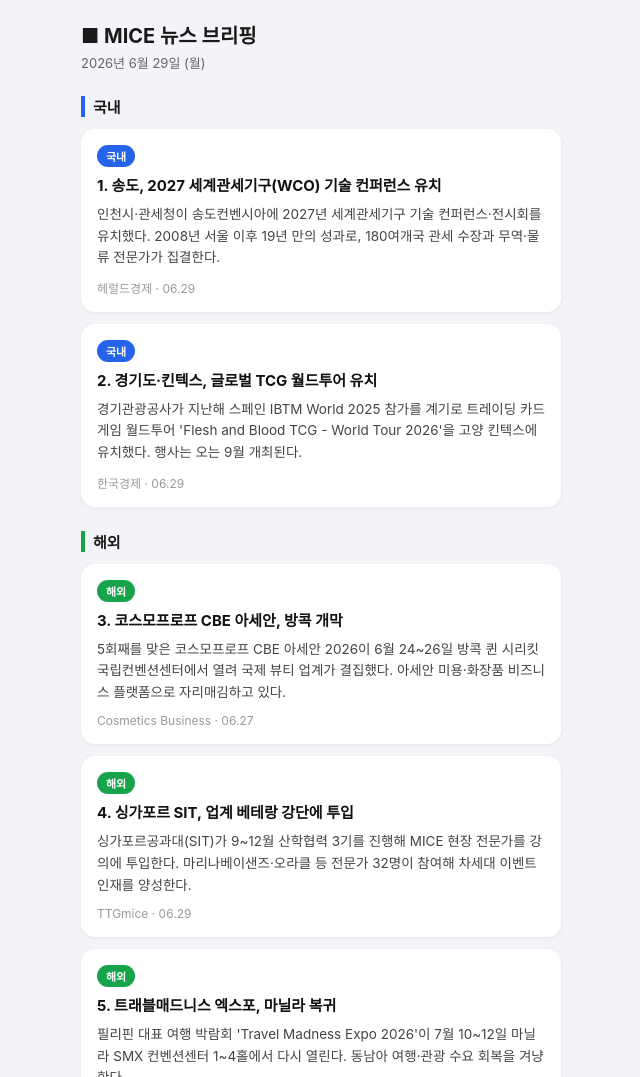
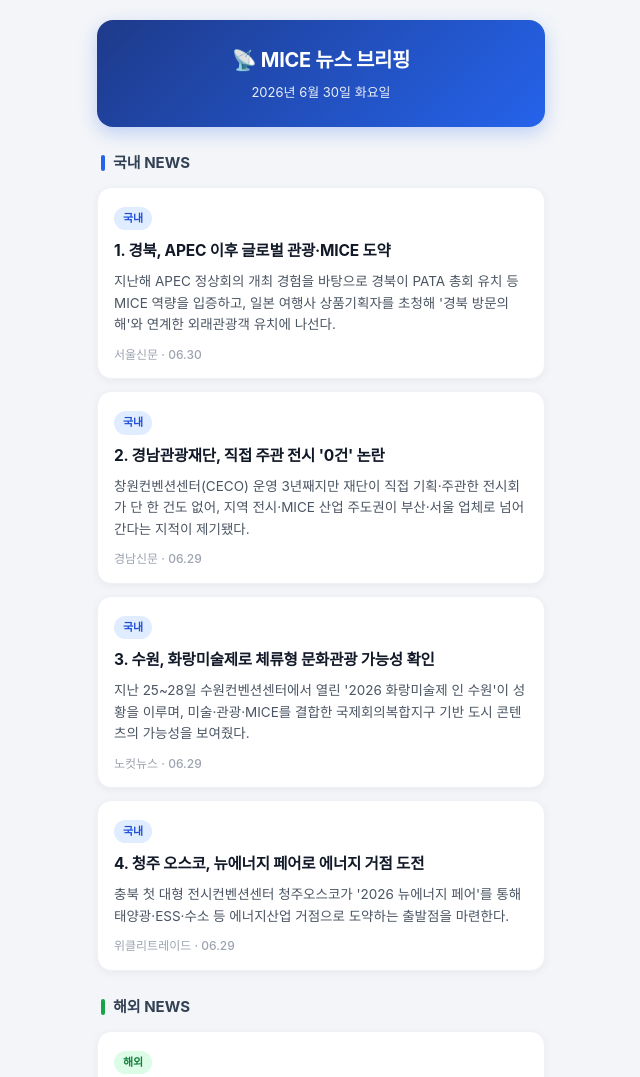
Before and after one commit to mpvictoria-byte/mice-briefing, a plain HTML site: page latest.html in a window 1280 px wide. Shown: the top 1077 px of the page, without its empty margins (319-959 px from the left). Drawn offline with Linux system fonts and the light colour scheme.

Commit message:
briefing:latest.html

```diff
--- a/latest.html
+++ b/latest.html
@@ -1,22 +1,28 @@
-<!DOCTYPE html><html lang="ko"><head><meta charset="utf-8"><meta name="viewport" content="width=device-width,initial-scale=1"><title>MICE 뉴스 브리핑 2026-06-29</title><style>
-body{margin:0;background:#f2f4f7;font-family:-apple-system,BlinkMacSystemFont,'Apple SD Gothic Neo','Malgun Gothic',sans-serif;color:#1a1a1a}
+<!DOCTYPE html><html lang="ko"><head><meta charset="utf-8"><meta name="viewport" content="width=device-width,initial-scale=1"><title>MICE 뉴스 브리핑 - 2026.06.30</title>
+<style>
+*{box-sizing:border-box;margin:0;padding:0}
+body{font-family:-apple-system,BlinkMacSystemFont,'Apple SD Gothic Neo','Malgun Gothic',sans-serif;background:#f3f5f8;color:#1a1a1a;line-height:1.6;-webkit-font-smoothing:antialiased}
 .wrap{max-width:480px;margin:0 auto;padding:20px 16px 40px}
-h1{font-size:20px;margin:0 0 4px}
-.date{color:#666;font-size:13px;margin-bottom:20px}
-.sec{font-size:15px;font-weight:700;margin:24px 0 12px;padding-left:8px;border-left:4px solid #2563eb}
-.sec.ov{border-color:#16a34a}
-.card{background:#fff;border-radius:14px;padding:16px;margin-bottom:12px;box-shadow:0 1px 4px rgba(0,0,0,.06)}
-.badge{display:inline-block;color:#fff;font-size:11px;font-weight:700;padding:3px 9px;border-radius:20px;margin-bottom:8px}
-.title{display:block;font-size:15px;font-weight:700;line-height:1.4;color:#111;text-decoration:none;margin-bottom:8px}
+.header{text-align:center;padding:24px 16px;background:linear-gradient(135deg,#1e3a8a,#2563eb);border-radius:16px;color:#fff;margin-bottom:24px;box-shadow:0 6px 18px rgba(37,99,235,.25)}
+.header h1{font-size:20px;font-weight:700;letter-spacing:-.3px}
+.header p{font-size:13px;opacity:.9;margin-top:6px}
+.section-title{font-size:15px;font-weight:700;margin:24px 4px 12px;color:#334155;display:flex;align-items:center;gap:8px}
+.section-title::before{content:'';width:4px;height:16px;border-radius:2px;background:#2563eb}
+.section-title.intl::before{background:#16a34a}
+.card{background:#fff;border-radius:14px;padding:16px 16px 14px;margin-bottom:12px;box-shadow:0 2px 8px rgba(0,0,0,.05);border:1px solid #eef1f5}
+.badge{display:inline-block;font-size:11px;font-weight:700;padding:3px 9px;border-radius:20px;margin-bottom:9px}
+.badge.dom{background:#e0ecff;color:#1d4ed8}
+.badge.int{background:#dcfce7;color:#15803d}
+.title{display:block;font-size:15.5px;font-weight:700;color:#111827;text-decoration:none;letter-spacing:-.2px}
 .title:hover{color:#2563eb}
-.summary{font-size:13.5px;line-height:1.6;color:#444;margin:0 0 10px}
-.src{font-size:12px;color:#999}
-.footer{text-align:center;color:#aaa;font-size:12px;margin-top:24px}
+.sum{font-size:13.5px;color:#4b5563;margin-top:7px}
+.meta{font-size:12px;color:#9ca3af;margin-top:9px;font-weight:500}
+.footer{text-align:center;font-size:11.5px;color:#9ca3af;margin-top:24px;line-height:1.7}
 </style></head><body><div class="wrap">
-<h1>■ MICE 뉴스 브리핑</h1><div class="date">2026년 6월 29일 (월)</div>
-<div class="sec">국내</div>
-<div class="card"><span class="badge" style="background:#2563eb">국내</span><a class="title" href="https://n.news.naver.com/mnews/article/016/0002662983?sid=101" target="_blank">1. 송도, 2027 세계관세기구(WCO) 기술 컨퍼런스 유치</a><p class="summary">인천시·관세청이 송도컨벤시아에 2027년 세계관세기구 기술 컨퍼런스·전시회를 유치했다. 2008년 서울 이후 19년 만의 성과로, 180여개국 관세 수장과 무역·물류 전문가가 집결한다.</p><div class="src">헤럴드경제 · 06.29</div></div><div class="card"><span class="badge" style="background:#2563eb">국내</span><a class="title" href="https://n.news.naver.com/mnews/article/015/0005303821?sid=102" target="_blank">2. 경기도·킨텍스, 글로벌 TCG 월드투어 유치</a><p class="summary">경기관광공사가 지난해 스페인 IBTM World 2025 참가를 계기로 트레이딩 카드게임 월드투어 'Flesh and Blood TCG - World Tour 2026'을 고양 킨텍스에 유치했다. 행사는 오는 9월 개최된다.</p><div class="src">한국경제 · 06.29</div></div>
-<div class="sec ov">해외</div>
-<div class="card"><span class="badge" style="background:#16a34a">해외</span><a class="title" href="https://cosmeticsbusiness.com/cosmoprof-cbe-asean-2026-opens-in-bangkok" target="_blank">3. 코스모프로프 CBE 아세안, 방콕 개막</a><p class="summary">5회째를 맞은 코스모프로프 CBE 아세안 2026이 6월 24~26일 방콕 퀸 시리킷 국립컨벤션센터에서 열려 국제 뷰티 업계가 결집했다. 아세안 미용·화장품 비즈니스 플랫폼으로 자리매김하고 있다.</p><div class="src">Cosmetics Business · 06.27</div></div><div class="card"><span class="badge" style="background:#16a34a">해외</span><a class="title" href="https://www.ttgmice.com/2026/06/29/singapore-institute-of-technology-brings-events-veterans-into-classrooms/" target="_blank">4. 싱가포르 SIT, 업계 베테랑 강단에 투입</a><p class="summary">싱가포르공과대(SIT)가 9~12월 산학협력 3기를 진행해 MICE 현장 전문가를 강의에 투입한다. 마리나베이샌즈·오라클 등 전문가 32명이 참여해 차세대 이벤트 인재를 양성한다.</p><div class="src">TTGmice · 06.29</div></div><div class="card"><span class="badge" style="background:#16a34a">해외</span><a class="title" href="https://primer.com.ph/event/2026/06/29/travel-madness-expo-2026-returns-to-smx-convention-center-manila-this-july/" target="_blank">5. 트래블매드니스 엑스포, 마닐라 복귀</a><p class="summary">필리핀 대표 여행 박람회 'Travel Madness Expo 2026'이 7월 10~12일 마닐라 SMX 컨벤션센터 1~4홀에서 다시 열린다. 동남아 여행·관광 수요 회복을 겨냥한다.</p><div class="src">Philippine Primer · 06.29</div></div>
-<div class="footer">MICE 산업 일일 뉴스 브리핑</div>
+<div class="header"><h1>📡 MICE 뉴스 브리핑</h1><p>2026년 6월 30일 화요일</p></div>
+<div class="section-title">국내 NEWS</div>
+<div class="card"><div class="badge dom">국내</div><a class="title" href="https://n.news.naver.com/mnews/article/081/0003656899" target="_blank" rel="noopener">1. 경북, APEC 이후 글로벌 관광·MICE 도약</a><p class="sum">지난해 APEC 정상회의 개최 경험을 바탕으로 경북이 PATA 총회 유치 등 MICE 역량을 입증하고, 일본 여행사 상품기획자를 초청해 '경북 방문의 해'와 연계한 외래관광객 유치에 나선다.</p><div class="meta">서울신문 · 06.30</div></div><div class="card"><div class="badge dom">국내</div><a class="title" href="http://www.knnews.co.kr/news/articleView.php?idxno=1545164" target="_blank" rel="noopener">2. 경남관광재단, 직접 주관 전시 '0건' 논란</a><p class="sum">창원컨벤션센터(CECO) 운영 3년째지만 재단이 직접 기획·주관한 전시회가 단 한 건도 없어, 지역 전시·MICE 산업 주도권이 부산·서울 업체로 넘어간다는 지적이 제기됐다.</p><div class="meta">경남신문 · 06.29</div></div><div class="card"><div class="badge dom">국내</div><a class="title" href="https://n.news.naver.com/mnews/article/079/0004162685" target="_blank" rel="noopener">3. 수원, 화랑미술제로 체류형 문화관광 가능성 확인</a><p class="sum">지난 25~28일 수원컨벤션센터에서 열린 '2026 화랑미술제 인 수원'이 성황을 이루며, 미술·관광·MICE를 결합한 국제회의복합지구 기반 도시 콘텐츠의 가능성을 보여줬다.</p><div class="meta">노컷뉴스 · 06.29</div></div><div class="card"><div class="badge dom">국내</div><a class="title" href="https://weeklytrade.co.kr/news/view.html?section=1&category=8&item=&no=100396" target="_blank" rel="noopener">4. 청주 오스코, 뉴에너지 페어로 에너지 거점 도전</a><p class="sum">충북 첫 대형 전시컨벤션센터 청주오스코가 '2026 뉴에너지 페어'를 통해 태양광·ESS·수소 등 에너지산업 거점으로 도약하는 출발점을 마련한다.</p><div class="meta">위클리트레이드 · 06.29</div></div>
+<div class="section-title intl">해외 NEWS</div>
+<div class="card"><div class="badge int">해외</div><a class="title" href="https://www.prnewswire.com/news-releases/momentus-technologies-wins-best-ai-award-at-event-technology-awards-ai-edition-2026-recognizing-its-new-ai-platform-for-venue-and-event-management-302812252.html" target="_blank" rel="noopener">5. 모멘텀스, '이벤트 테크놀로지 어워드' AI 부문 수상</a><p class="sum">베뉴·이벤트 관리 소프트웨어 기업 모멘텀스 테크놀로지스가 2026 이벤트 테크놀로지 어워드 AI 에디션에서 신규 AI 플랫폼으로 'Best AI'상을 받으며 MICE 운영의 AI 전환을 선도했다.</p><div class="meta">PR Newswire · 06.29</div></div><div class="card"><div class="badge int">해외</div><a class="title" href="https://www.nomadlawyer.org/bintan-indonesia-indian-travel-growth" target="_blank" rel="noopener">6. 인도네시아 빈탄섬, 인도 MICE 관광객 급증</a><p class="sum">인도네시아 빈탄섬이 MICE·웰니스·가족여행을 겨냥한 마케팅으로 인도 아웃바운드 관광객의 관심을 빠르게 끌어들이며 신흥 MICE 목적지로 부상하고 있다.</p><div class="meta">Nomad Lawyer · 06.29</div></div><div class="card"><div class="badge int">해외</div><a class="title" href="https://www.travelandtourworld.com/news/article/hm1kxdpo8m3i/" target="_blank" rel="noopener">7. 상하이 훙차오공항, 체크인 마감 30분 단축</a><p class="sum">상하이 훙차오공항이 국내선 체크인 마감을 출발 30분 전으로 단축해, 중국 내 비즈니스 출장과 MICE 이동의 신속성·편의성이 한층 높아졌다.</p><div class="meta">Travel And Tour World · 06.29</div></div>
+<div class="footer">본 브리핑은 네이버 뉴스 및 글로벌 매체를 기반으로 자동 생성되었습니다.<br>매 영업일 오전 10시 발행</div>
 </div></body></html>
```
